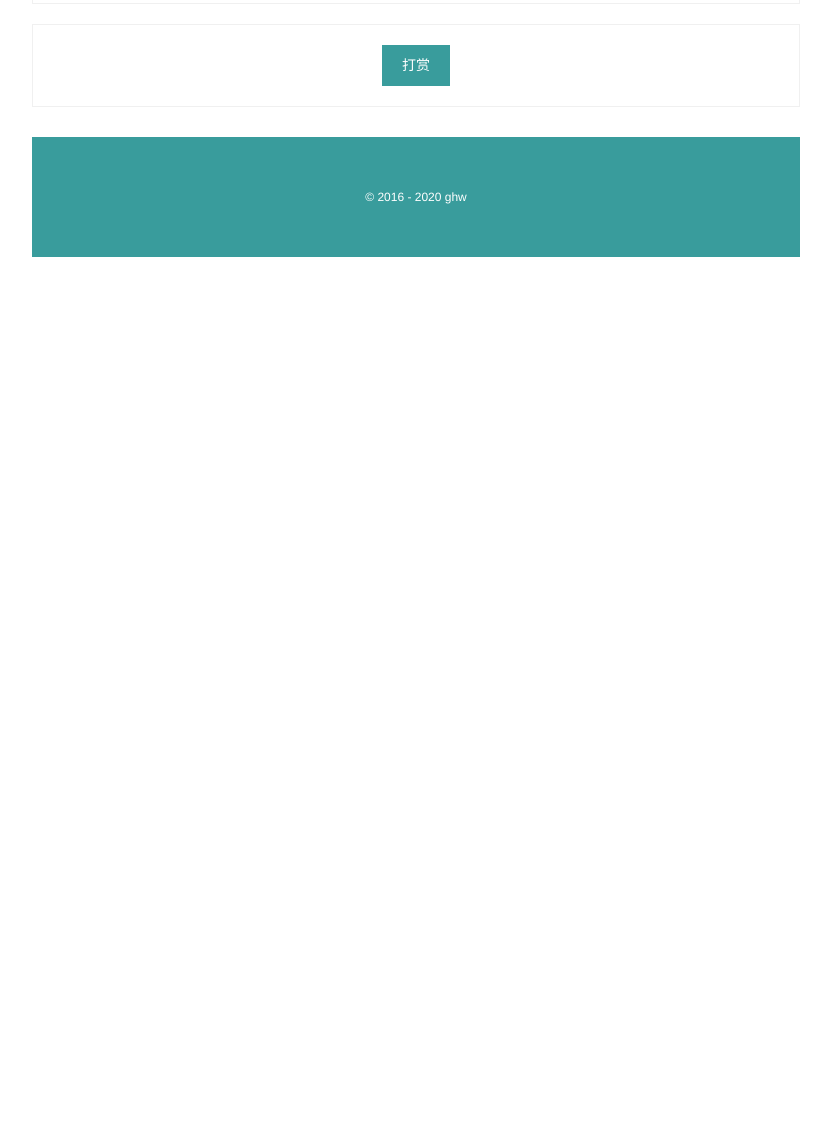
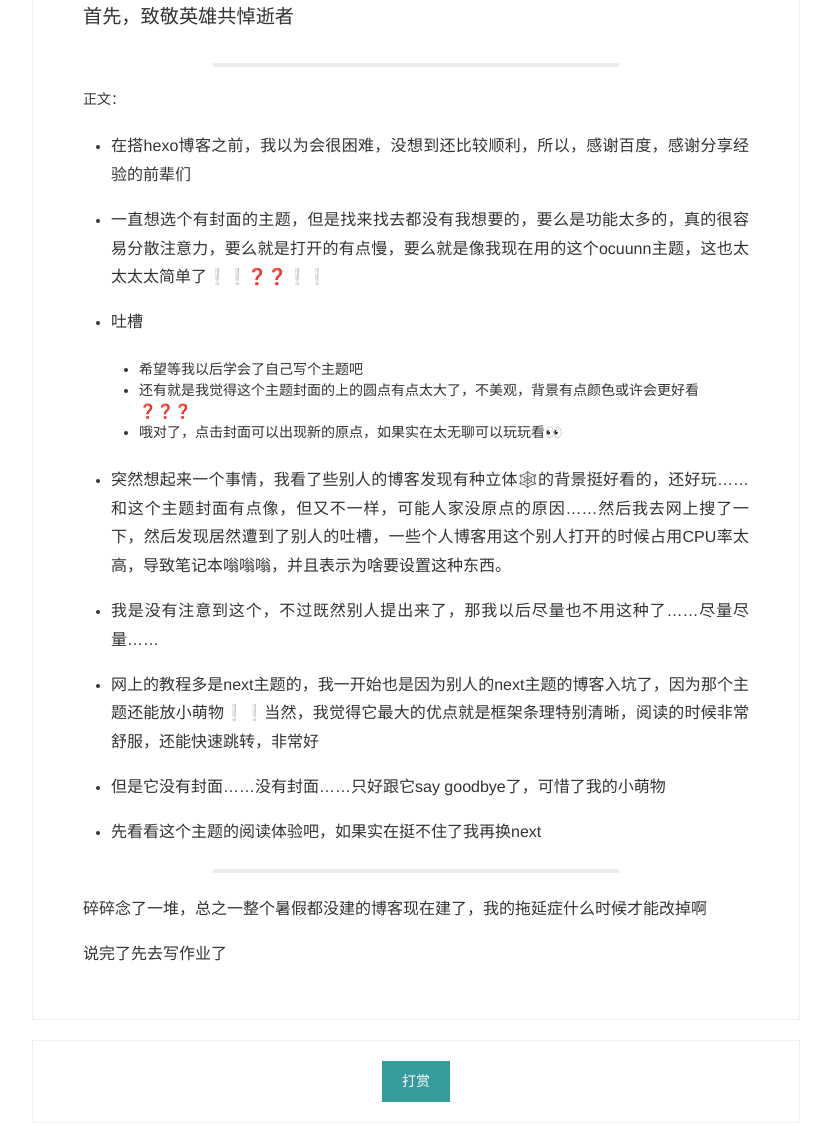
Before and after one commit to zzzketi/Zzzketi.github.io, a plain HTML site: page 2020/04/04/真正意义上的第一篇文章/index.html in a window 1280 px wide. Shown: the part 390-1516 px from the top of the page, without its empty margins (224-1055 px from the left). Before the commit the page ends 800 px from the top, so only its background shows below. Drawn offline with Linux system fonts and the light colour scheme.

Commit message:
Site updated: 2020-04-04 14:04:00

```diff
--- a/2020/04/04/真正意义上的第一篇文章/index.html
+++ b/2020/04/04/真正意义上的第一篇文章/index.html
@@ -6,7 +6,34 @@
 <script src="/js/jquery-3.1.1.min.js"></script>
 
 <script src="/js/fancybox/jquery.fancybox.min.js"></script>
-<meta name="generator" content="Hexo 4.2.0"></head><body style="opacity:0"><header class="head"><h1 class="head-title u-fl"><a href="/">一片羽</a></h1><nav class="head-nav u-fr"><ul class="head-nav__list"><li class="head-nav__item"><a class="head-nav__link" href="/tags">标签</a></li><li class="head-nav__item"><a class="head-nav__link" href="/archives">目录</a></li></ul></nav></header><main class="main"><article class="post"><header class="post__head"><time class="post__time" datetime="2020-04-04T05:33:15.000Z">2020 - 04 - 04 13:33:15</time><h1 class="post__title"><a href="/2020/04/04/%E7%9C%9F%E6%AD%A3%E6%84%8F%E4%B9%89%E4%B8%8A%E7%9A%84%E7%AC%AC%E4%B8%80%E7%AF%87%E6%96%87%E7%AB%A0/">真正意义上的第一篇文章</a></h1><div class="post__main echo"></div></header></article><section class="reward"><a class="btn-reward" href="#">打赏</a><div class="reward-wrapper clearfix"><img src="/img/wechat.png" title="微信"></div></section></main><footer class="foot"><div class="foot-copy">&copy; 2016 - 2020 ghw</div></footer>
+<meta name="generator" content="Hexo 4.2.0"></head><body style="opacity:0"><header class="head"><h1 class="head-title u-fl"><a href="/">一片羽</a></h1><nav class="head-nav u-fr"><ul class="head-nav__list"><li class="head-nav__item"><a class="head-nav__link" href="/tags">标签</a></li><li class="head-nav__item"><a class="head-nav__link" href="/archives">目录</a></li></ul></nav></header><main class="main"><article class="post"><header class="post__head"><time class="post__time" datetime="2020-04-04T05:33:15.000Z">2020 - 04 - 04 13:33:15</time><h1 class="post__title"><a href="/2020/04/04/%E7%9C%9F%E6%AD%A3%E6%84%8F%E4%B9%89%E4%B8%8A%E7%9A%84%E7%AC%AC%E4%B8%80%E7%AF%87%E6%96%87%E7%AB%A0/">真正意义上的第一篇文章</a></h1><div class="post__main echo"><h3 id="首先，致敬英雄共悼逝者"><a href="#首先，致敬英雄共悼逝者" class="headerlink" title="首先，致敬英雄共悼逝者"></a>首先，致敬英雄共悼逝者</h3><hr>
+<h4 id="正文："><a href="#正文：" class="headerlink" title="正文："></a>正文：</h4><ul>
+<li><p>在搭hexo博客之前，我以为会很困难，没想到还比较顺利，所以，感谢百度，感谢分享经验的前辈们</p>
+</li>
+<li><p>一直想选个有封面的主题，但是找来找去都没有我想要的，要么是功能太多的，真的很容易分散注意力，要么就是打开的有点慢，要么就是像我现在用的这个ocuunn主题，这也太太太太简单了❕❕❓❓❕❕</p>
+</li>
+<li><p>吐槽</p>
+<ul>
+<li>希望等我以后学会了自己写个主题吧</li>
+<li>还有就是我觉得这个主题封面的上的圆点有点太大了，不美观，背景有点颜色或许会更好看❓❓❓</li>
+<li>哦对了，点击封面可以出现新的原点，如果实在太无聊可以玩玩看👀</li>
+</ul>
+</li>
+<li><p>突然想起来一个事情，我看了些别人的博客发现有种立体🕸️的背景挺好看的，还好玩……和这个主题封面有点像，但又不一样，可能人家没原点的原因……然后我去网上搜了一下，然后发现居然遭到了别人的吐槽，一些个人博客用这个别人打开的时候占用CPU率太高，导致笔记本嗡嗡嗡，并且表示为啥要设置这种东西。</p>
+</li>
+<li><p>我是没有注意到这个，不过既然别人提出来了，那我以后尽量也不用这种了……尽量尽量……</p>
+</li>
+<li><p>网上的教程多是next主题的，我一开始也是因为别人的next主题的博客入坑了，因为那个主题还能放小萌物❕❕当然，我觉得它最大的优点就是框架条理特别清晰，阅读的时候非常舒服，还能快速跳转，非常好</p>
+</li>
+<li><p>但是它没有封面……没有封面……只好跟它say goodbye了，可惜了我的小萌物</p>
+</li>
+<li><p>先看看这个主题的阅读体验吧，如果实在挺不住了我再换next</p>
+</li>
+</ul>
+<hr>
+<p>碎碎念了一堆，总之一整个暑假都没建的博客现在建了，我的拖延症什么时候才能改掉啊</p>
+<p>说完了先去写作业了</p>
+</div></header></article><section class="reward"><a class="btn-reward" href="#">打赏</a><div class="reward-wrapper clearfix"><img src="/img/wechat.png" title="微信"></div></section></main><footer class="foot"><div class="foot-copy">&copy; 2016 - 2020 ghw</div></footer>
 <script src="/js/scroller.js"></script>
 
 <script src="/js/main.js"></script>
```
